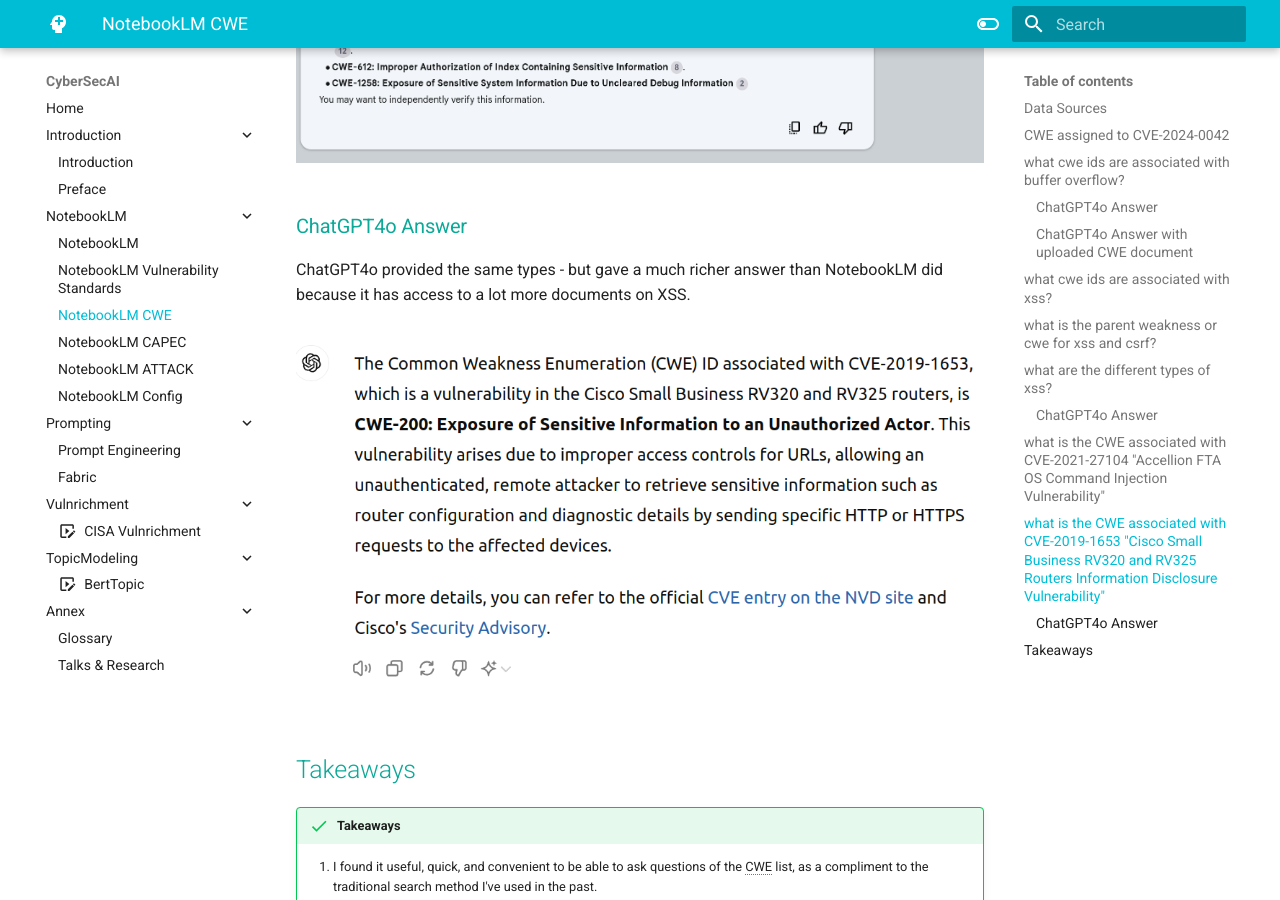
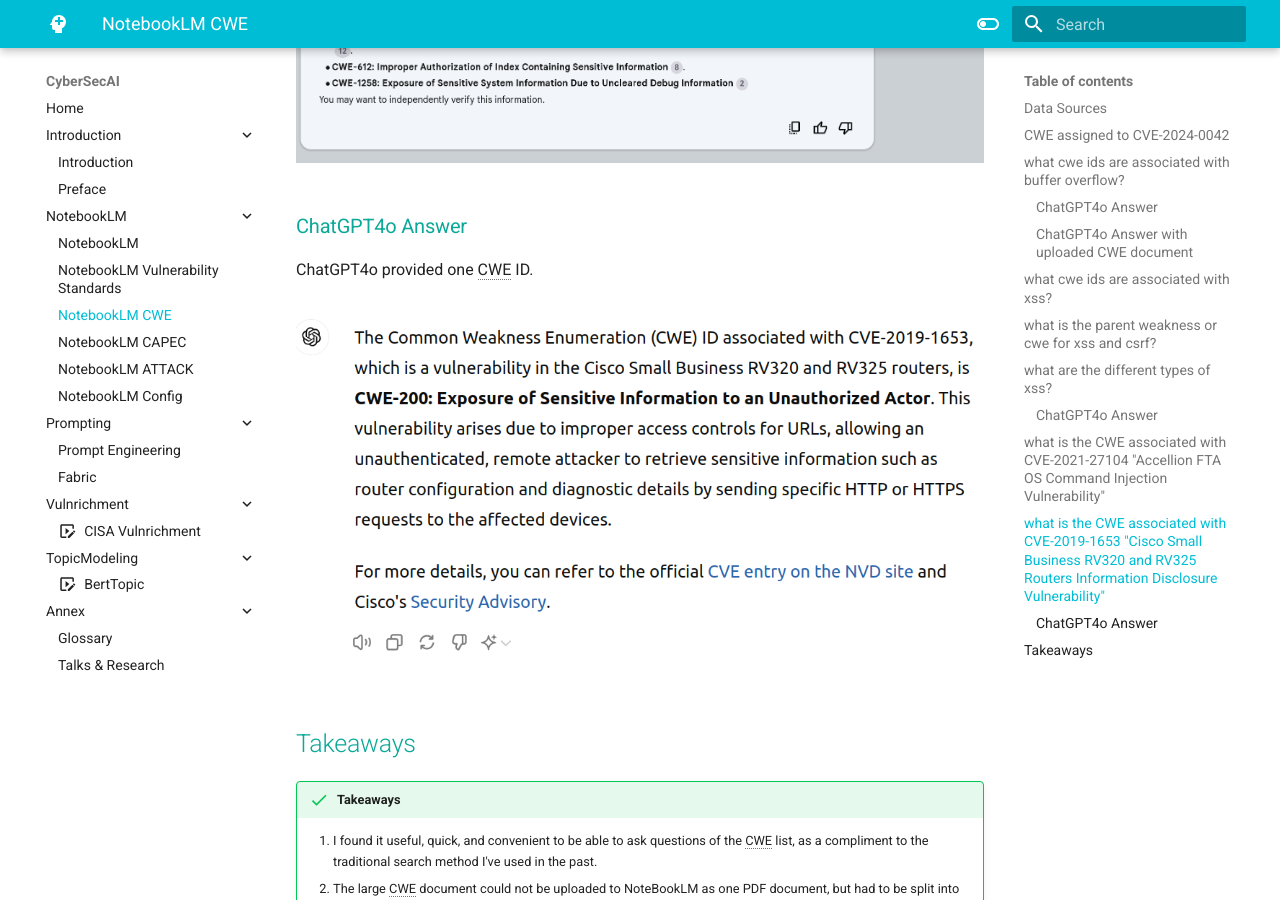
Before and after one commit to CyberSecAI/CyberSecAI.github.io, an MkDocs documentation site: the page built from docs/NotebookLM/NotebookLM_Cwe.md, in a window 1280 px wide and 900 px high, scrolled down 9373 px. Built offline with MkDocs 1.6.1 and Material for MkDocs 9.7.7, drawn with Linux system fonts in a browser that asks for light colours; comment, search, counter and statistics services are not loaded.

Commit message:
notebooklm eg chatgpt

```diff
--- a/docs/NotebookLM/NotebookLM_Cwe.md
+++ b/docs/NotebookLM/NotebookLM_Cwe.md
@@ -107,7 +107,7 @@
 </figure>
 
 ### ChatGPT4o Answer
-ChatGPT4o provided the same types - but gave a much richer answer than NotebookLM did because it has access to a lot more documents on XSS.
+ChatGPT4o provided one CWE ID.
 
 <figure markdown>
 ![](../assets/images/cve.png)
```
